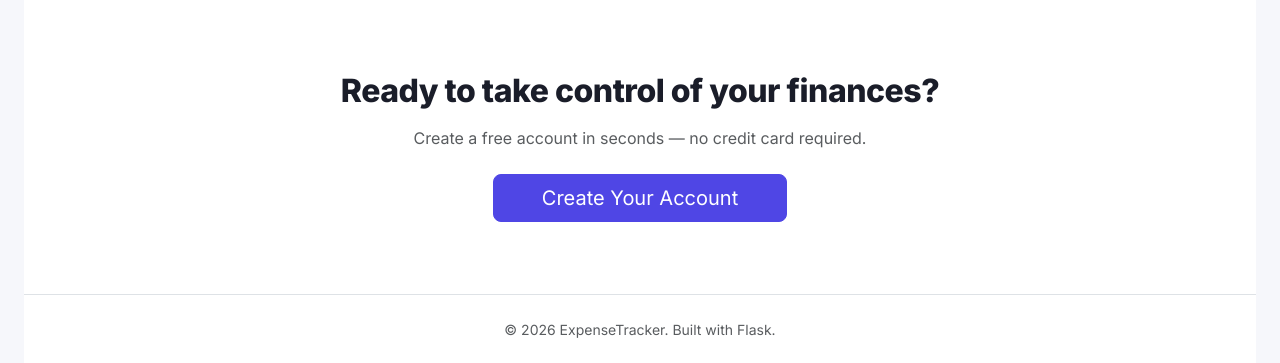
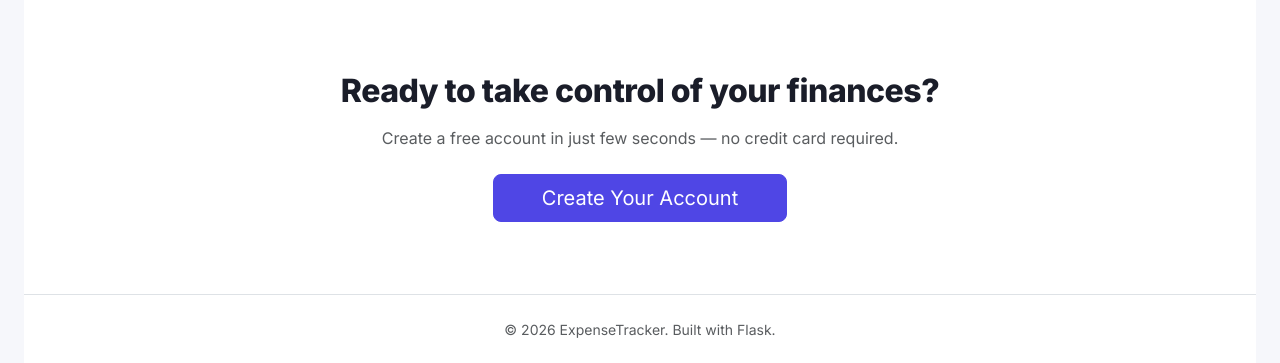
Before and after one commit to waqasqasid/expense-tracker-application, a Flask app: page / in a window 1280 px wide. Shown: the part 1331-1694 px from the top of the page. Run offline with Flask 3, Linux system fonts and the light colour scheme.

Commit message:
added few lines of code in main page

```diff
--- a/app/templates/main/home.html
+++ b/app/templates/main/home.html
@@ -95,7 +95,7 @@
 <section id="about" class="py-5 bg-white border-top">
   <div class="container py-4 text-center">
     <h2 class="section-heading mb-3">Ready to take control of your finances?</h2>
-    <p class="text-muted mb-4">Create a free account in seconds — no credit card required.</p>
+    <p class="text-muted mb-4">Create a free account in just few seconds — no credit card required.</p>
     <a href="{{ url_for('auth.register') }}" class="btn btn-primary btn-lg px-5">Create Your Account</a>
   </div>
 </section>
```
